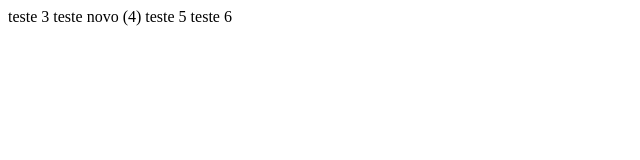
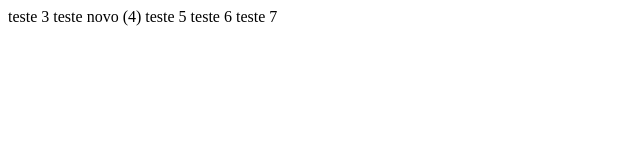
Before and after one commit to israeltandrade/meu_projeto_versionado, a plain HTML site: page index.html in a window 1280 px wide. Shown: the full height of the page, 0-640 px from the left. Drawn offline with Linux system fonts and the light colour scheme.

Commit message:
nova alteração em index.html

```diff
--- a/index.html
+++ b/index.html
@@ -3,4 +3,5 @@ teste 3
 teste novo (4)
 teste 5
 teste 6
+teste 7
 </html>
```
